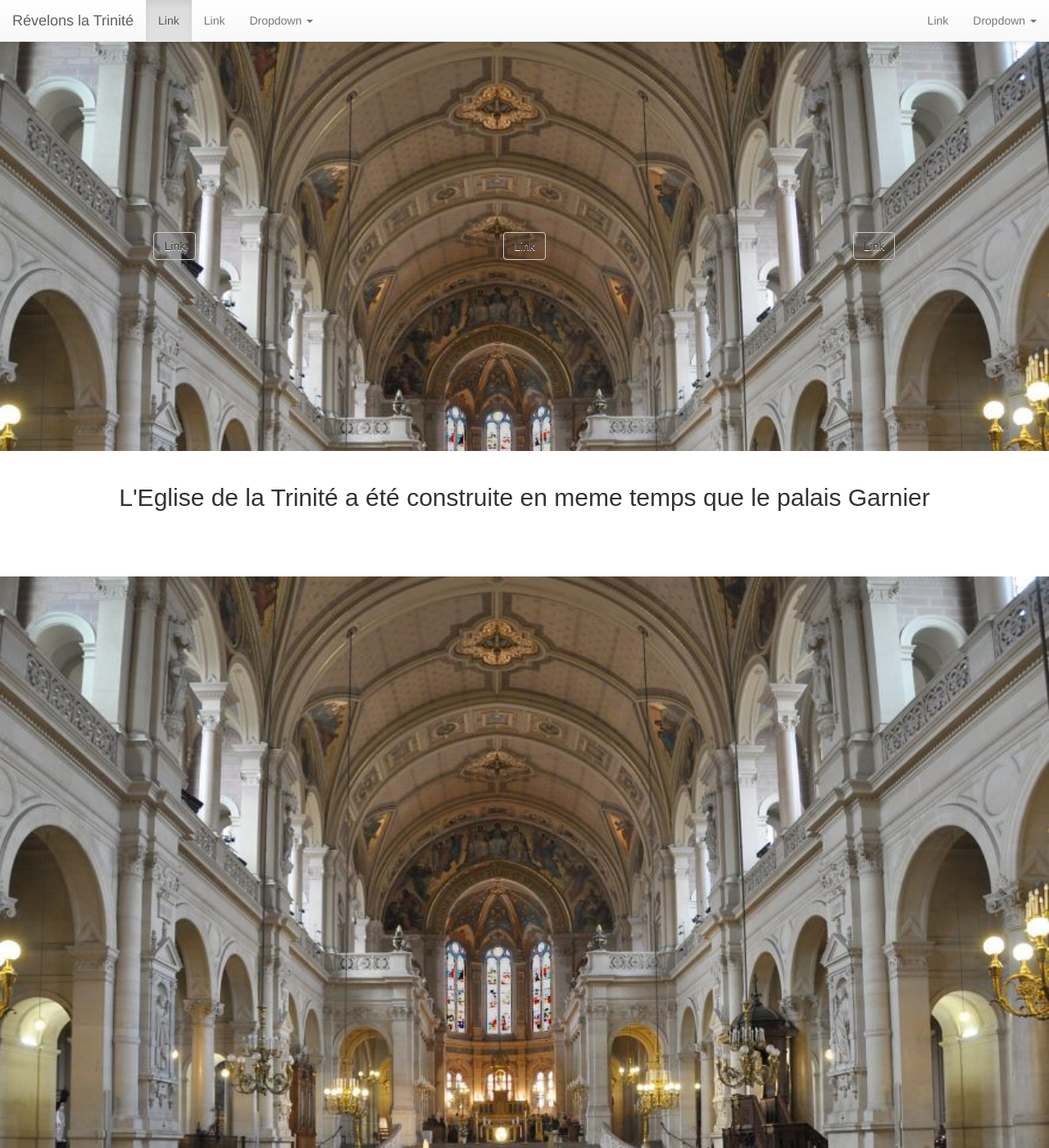
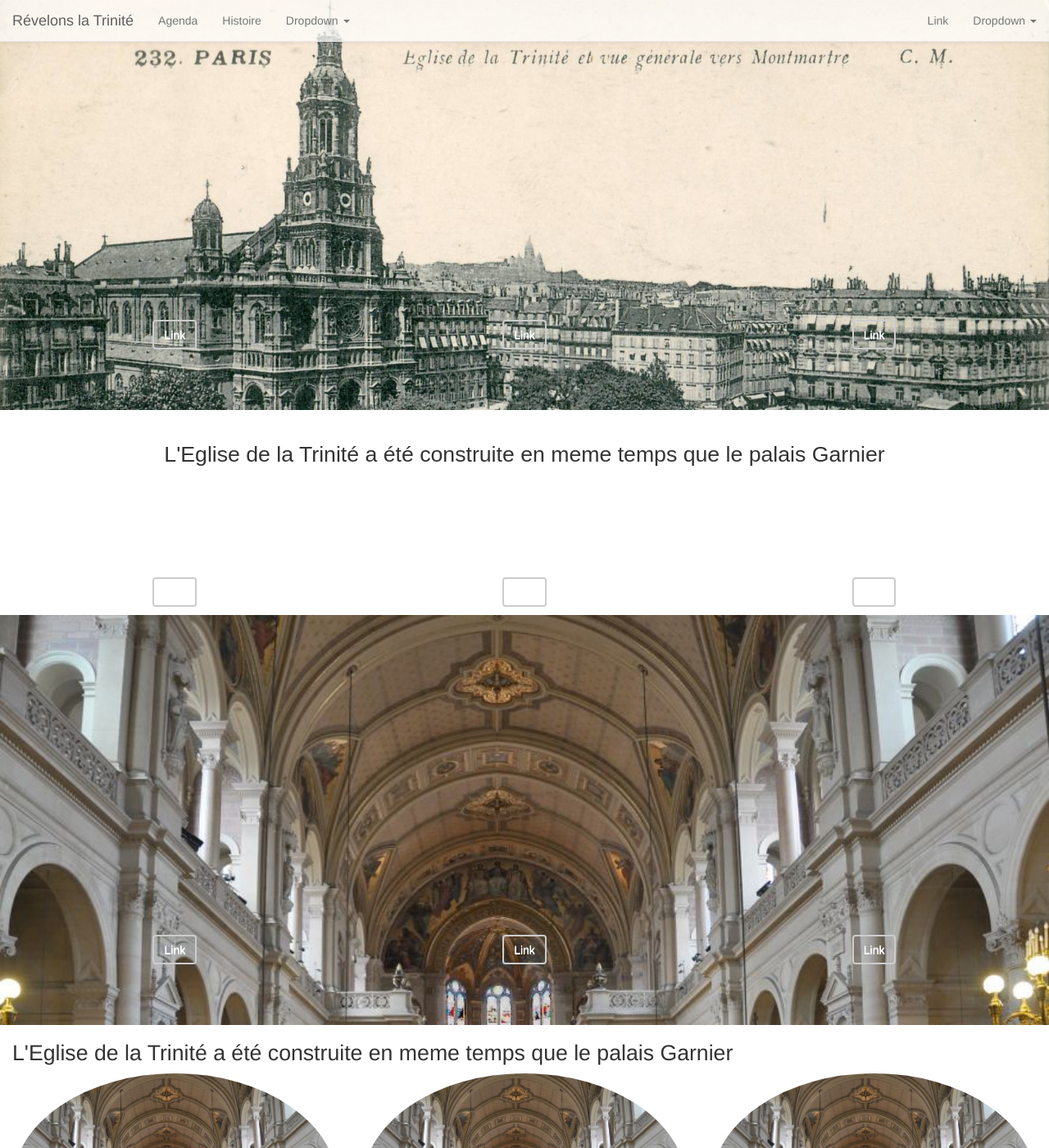
Before and after one commit to m-lce/rlt, a Jekyll site: the page built from page-info/test-page.html, in a window 1280 px wide and 1400 px high. Shown: the whole window at 82% size. Built offline with Jekyll 4.4.1, drawn with Linux system fonts in a browser that asks for light colours; nearby versions of some CDN libraries.

Commit message:
good first page

```diff
--- a/_includes/header.html
+++ b/_includes/header.html
@@ -1,6 +1,6 @@
 <header >
 
-<nav class="navbar navbar-default navbar-fixed-top">
+<nav class="navbar navbar-default navbar-fixed-top transparent">
   <div class="container-fluid">
     <!-- Brand and toggle get grouped for better mobile display -->
     <div class="navbar-header">
@@ -16,8 +16,8 @@
     <!-- Collect the nav links, forms, and other content for toggling -->
     <div class="collapse navbar-collapse" id="bs-example-navbar-collapse-1">
       <ul class="nav navbar-nav">
-        <li class="active"><a href="#">Link <span class="sr-only">(current)</span></a></li>
-        <li><a href="#">Link</a></li>
+        <li><a href="/agenda.html">Agenda</a></li>
+        <li><a href="/histoire.html">Histoire</a></li>
         <li class="dropdown">
           <a href="#" class="dropdown-toggle" data-toggle="dropdown" role="button" aria-expanded="false">Dropdown <span class="caret"></span></a>
           <ul class="dropdown-menu" role="menu">
--- a/css/all.css
+++ b/css/all.css
@@ -3,13 +3,14 @@
     width: 100%;
 }
 
+ .transparent {
+   background: rgba(255,255,255,0.7);
+}
+
 .md12-img {
-    max-height: 500px;
-    min-height:500px;
+    height:500px;
     overflow: hidden;
     z-index : 0 ;
-    margin-top:50px;
-    background-image : url('/img/header.JPG');
     background-repeat: no-repeat;
     background-size: cover;
     display: table;
@@ -17,6 +18,15 @@
     table-layout: fixed;
 
 }
+
+.img-1 {
+background-image : url('/img/old_trinite.JPG');
+}
+
+.img-2 {
+background-image : url('/img/header.JPG');
+}
+
 
 .container-fluid h2{
     text-align:center;
@@ -28,14 +38,85 @@
     padding:0px ;
 }
 
+
 .first-plan{
+
+    height: 100% ;
     display: table-cell;
-    vertical-align: middle;
+    vertical-align: bottom;
+    padding-bottom:5%;
     /* z-index : 5 */ ;
 }
 
-.center-but{
+
+.rf-txt {
+    position:relative;
+    overflow: hidden;
+    display:table;
+    z-index : 0 ;
+    height:250px;
+    width: 100%;
+    table-layout: fixed;
+
+}
+
+
+.txt{
+    position:absolute;
+    display:table-cell;
+
+    height:150px;
+    top:0px;
+    width:100%;
+    /* z-index : 5 */ ;
+}
+
+.but-bot{
+    position:absolute;
+    bottom:0;
+    display:table;
+    width:100%;
+    vertical-align: bottom;
+    /* padding-bottom:5% */;
+    /* z-index : 5 */ ;
+}
+
+.col-margin{
+    margin-bottom:10px;}
+
+.center-but, .center-but:focus{
+    color:white;
     background:none;
     /* border:none */;
     box-shadow:none;
+    border-width:2px;
     }
+
+.center-but:hover{
+    background-color:rgba(255,255,255, 0.5);
+    color:white
+    }
+
+
+/* Small devices (tablets, 768px and up) */
+@media (max-width: 767px) {
+    h2{
+
+        font-size:10pt;
+    }
+}
+
+/* Small devices (tablets, 768px and up) */
+@media (min-width: 768px) {
+    h2{
+
+        font-size:14pt;
+    }
+}
+
+/* Medium devices (desktops, 992px and up) */
+@media (min-width: 992px) {
+    h2{
+        font-size:20pt;
+    }
+}
--- a/page-info/test-page.html
+++ b/page-info/test-page.html
@@ -2,15 +2,36 @@
 layout: default
 ---
 <div class="container-fluid no-padding">
-  <div class="row-fluid md12-img" >
+  <div class="row-fluid md12-img img-1" >
     <div class="row-fluid first-plan">
-      <div class="col-md-4 text-center">
+      <div class="col-md-4 text-center col-margin">
         <a class="btn btn-default center-but" href="#" role="button">Link</a>
       </div>
-      <div class="col-md-4 text-center">
+      <div class="col-md-4 text-center col-margin">
         <a class="btn btn-default center-but" href="#" role="button">Link</a>
       </div>
-      <div class="col-md-4 text-center">
+      <div class="col-md-4 text-center col-margin">
+        <a class="btn btn-default center-but" href="#" role="button">Link</a>
+      </div>
+    </div>
+  </div>
+
+
+  <div class="row-fluid rf-txt" >
+    <div class="row-fluid txt" >
+      <div class="col-md-12 " >
+        <h2> L'Eglise de la Trinité a été construite en meme temps que le palais Garnier</h2>
+
+      </div>
+    </div>
+    <div class="row-fluid but-bot">
+      <div class="col-md-4 text-center col-margin">
+        <a class="btn btn-default center-but" href="#" role="button">Link</a>
+      </div>
+      <div class="col-md-4 text-center col-margin">
+        <a class="btn btn-default center-but" href="#" role="button">Link</a>
+      </div>
+      <div class="col-md-4 text-center col-margin">
         <a class="btn btn-default center-but" href="#" role="button">Link</a>
       </div>
     </div>
@@ -19,26 +40,20 @@ layout: default
 
 
 
-
-  <div class="row-fluid" >
-    <div class="col-md-12" >
-      <h2> L'Eglise de la Trinité a été construite en meme temps que le palais Garnier</h2>
-
+  <div class="row-fluid md12-img img-2" >
+    <div class="row-fluid first-plan">
+      <div class="col-md-4 text-center col-margin">
+        <a class="btn btn-default center-but" href="#" role="button">Link</a>
+      </div>
+      <div class="col-md-4 text-center col-margin">
+        <a class="btn btn-default center-but" href="#" role="button">Link</a>
+      </div>
+      <div class="col-md-4 text-center col-margin">
+        <a class="btn btn-default center-but" href="#" role="button">Link</a>
+      </div>
     </div>
   </div>
-  <div class="row-fluid " >
-    <div class="col-md-12 md12-img no-padding" >
 
-        <img src="/img/header.JPG" class="img-responsive" alt="Responsive image">
-
-    </div>
-  </div>
-  <div class="row-fluid " >
-    <div class="col-md-12" >
-
-
-
-    </div>
   </div>
   <div class="row-fluid" >
     <div class="col-md-12" >
@@ -47,4 +62,23 @@ layout: default
     </div>
   </div>
 
+  <div class="row-fluid " >
+
+    <div class="col-md-4 text-center">
+      <a href="/index.html">
+        <img src="/img/header.JPG" ref alt="Hélène" class="img-circle">
+      </a>
+    </div>
+    <div class="col-md-4 text-center">
+      <a href="/index.html">
+        <img src="/img/header.JPG" ref alt="Hélène" class="img-circle">
+      </a>
+    </div>
+    <div class="col-md-4 text-center">
+      <a href="/index.html">
+        <img src="/img/header.JPG" ref alt="Hélène" class="img-circle">
+      </a>
+    </div>
+  </div>
+
 </div>
```
Also changed, not shown: img/old_trinite.JPG (added).
